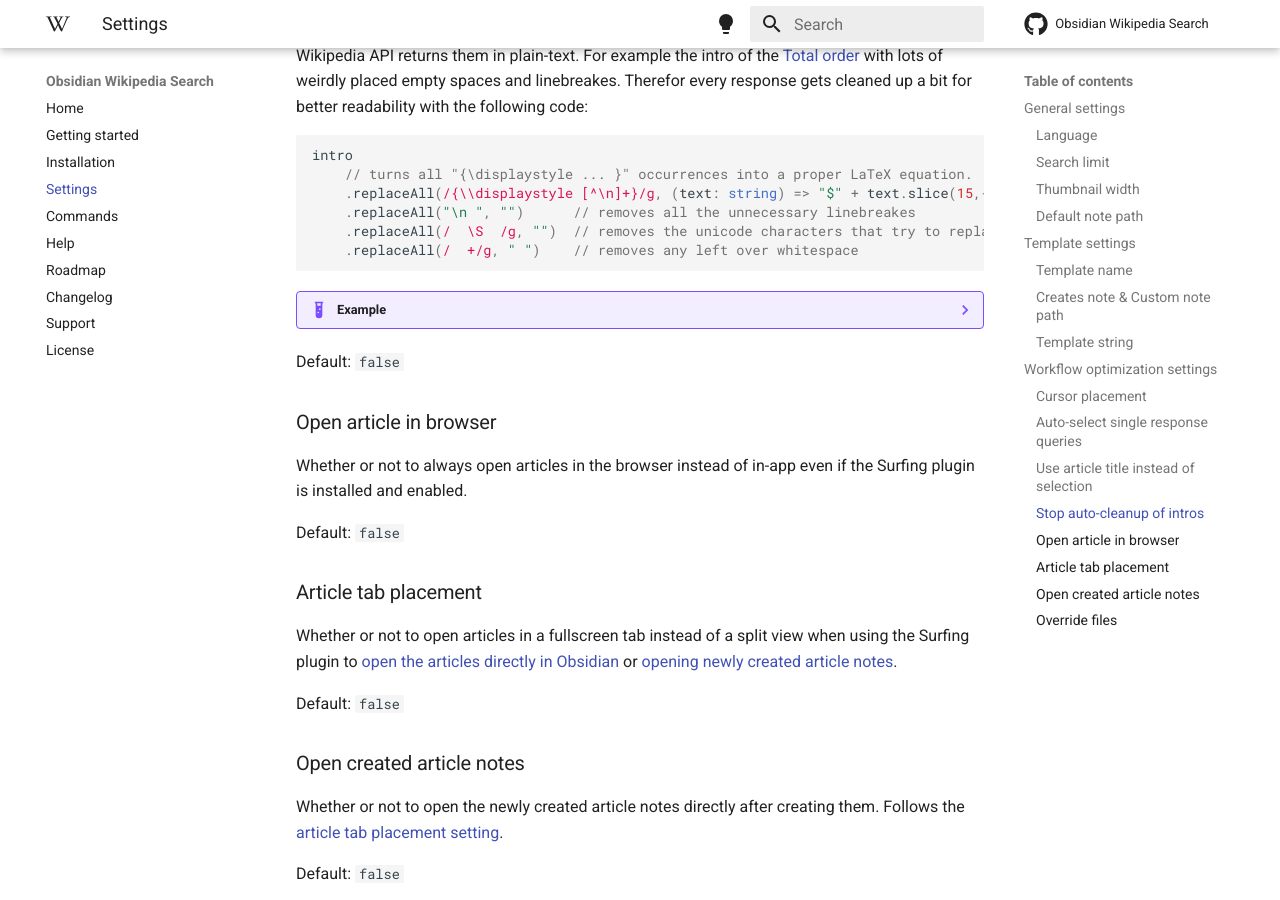
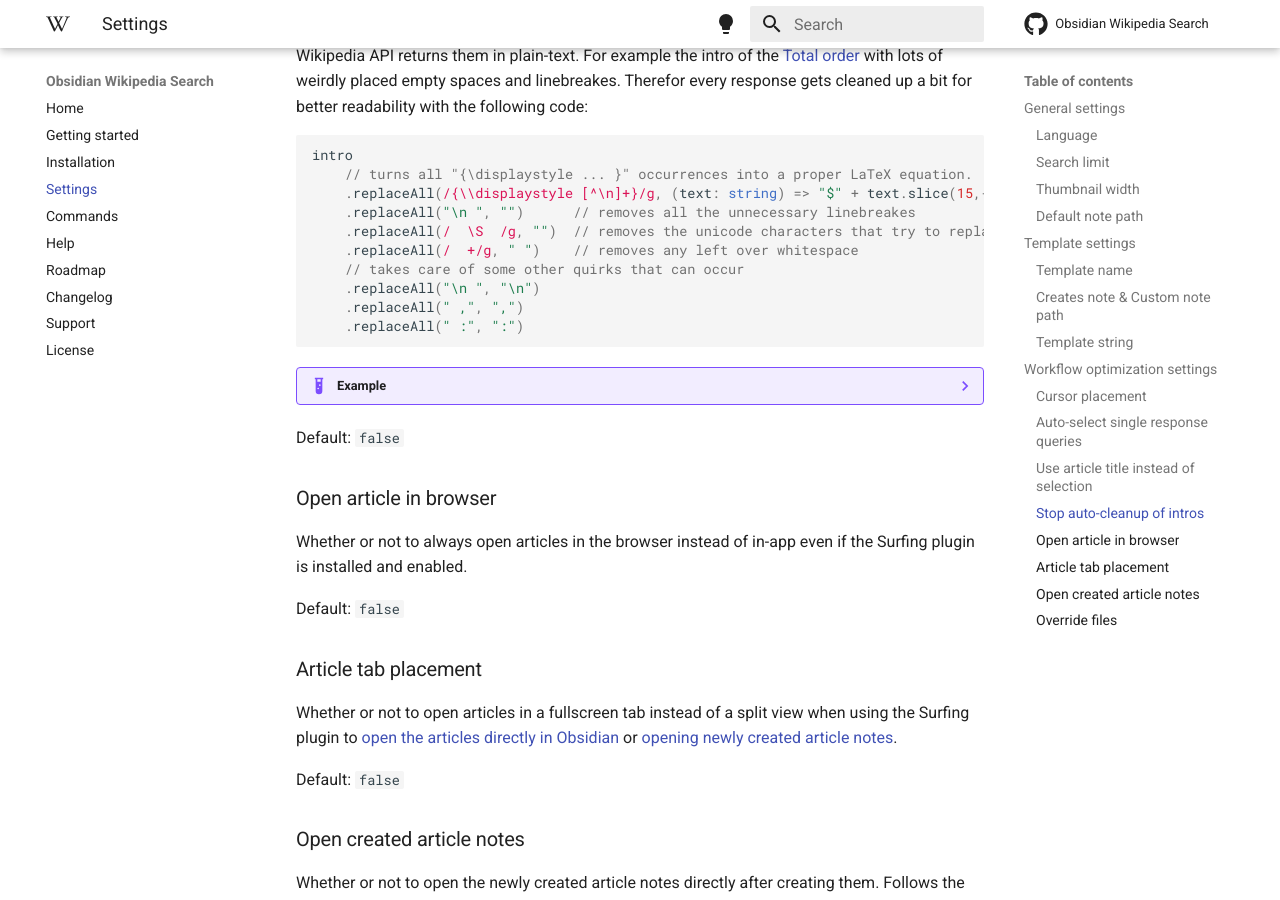
Before and after one commit to StrangeGirlMurph/obsidian-wikipedia-search, an MkDocs documentation site: the page built from docs/settings.md, in a window 1280 px wide and 900 px high, scrolled down 3695 px. Built offline with MkDocs 1.6.1 and Material for MkDocs 9.7.7, drawn with Linux system fonts in a browser that asks for light colours; comment, search, counter and statistics services are not loaded.

Commit message:
small cleanup tweak

````diff
--- a/docs/settings.md
+++ b/docs/settings.md
@@ -100,6 +100,10 @@ intro
     .replaceAll("\n ", "")      // removes all the unnecessary linebreakes
     .replaceAll(/  \S  /g, "")  // removes the unicode characters that try to replace the LaTeX
     .replaceAll(/  +/g, " ")    // removes any left over whitespace
+    // takes care of some other quirks that can occur
+    .replaceAll("\n ", "\n")
+    .replaceAll(" ,", ",")
+    .replaceAll(" :", ":")
 ```
 
 
````
Also changed, not shown: 1 other file.
